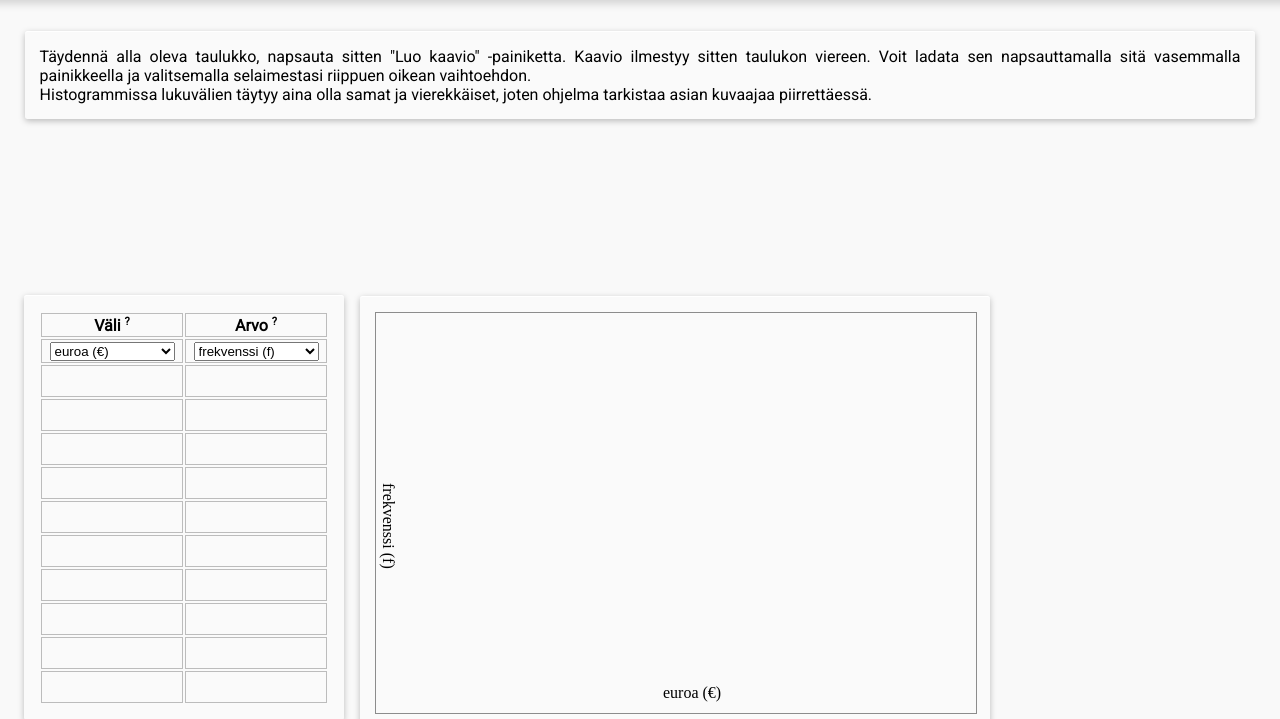
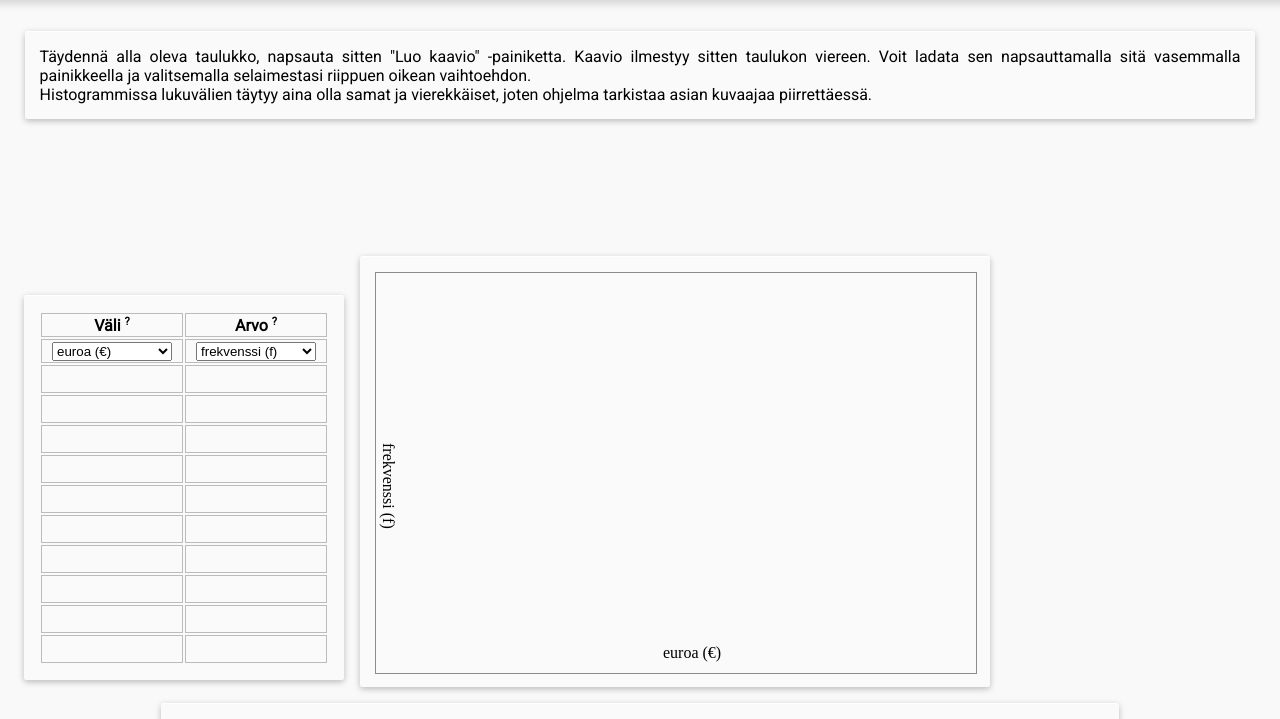
Before and after one commit to nomelif/histogrammi, a plain HTML site: page index.html in a window 1280 px wide. Shown: the part 81-800 px from the top of the page. Drawn offline with Linux system fonts and the light colour scheme.

Commit message:
Added working styling for  <input>-tags

```diff
--- a/Resources/CSS/style.css
+++ b/Resources/CSS/style.css
@@ -267,3 +267,29 @@ button:active{
     box-shadow: 0px 5px 10px rgba(0, 0, 0, 0.75);
     transition: box-shadow .1s ease-in-out;
 }
+
+.in{
+
+    /*
+
+    Styling for the inputs
+
+    */
+
+    background-color: auto;
+    border-width: 0px;
+    width: 9em;
+    text-align: center;
+    font-family: "Roboto";
+}
+
+select{
+
+    /*
+
+    Styling for the comboboxes
+
+    */
+
+    width: 9em;
+}
```
